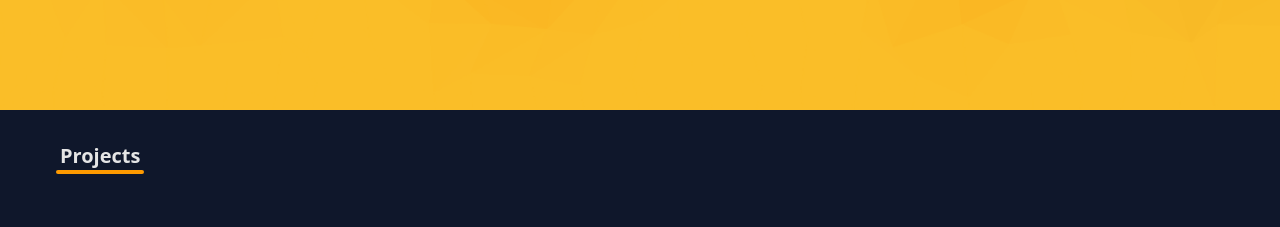
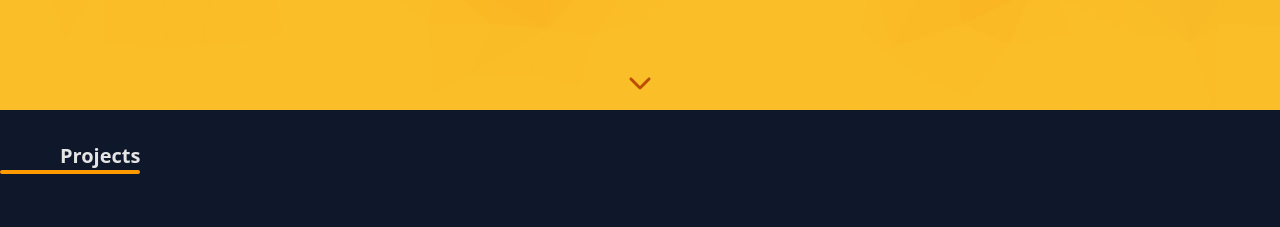
Before and after one commit to Grantomstone/homesite, a SvelteKit app in the folder homesite/: page / in a window 1280 px wide. Shown: the part 690-917 px from the top of the page. Built offline with nearby package versions, Linux system fonts and the light colour scheme.

Commit message:
added chevron to tell people to go down the page

```diff
--- a/homesite/src/routes/+page.svelte
+++ b/homesite/src/routes/+page.svelte
@@ -9,14 +9,19 @@
 	<title>Home</title>
 	<meta name="viewport" content="width=device-width, initial-scale=1.0"/>
 </svelte:head>
-<div class="h-screen w-full bg-cover bg-center content-center" style="background-image: url({image})">
-	<h1 class="xl:text-7xl text-3xl font-bold text-center text-amber-700">Grantomstone</h1>
+<div class="h-screen w-full relative bg-cover bg-center content-center" style="background-image: url({image})">
+	<h1 class="xl:text-7xl md:text-6xl sm:text-5xl text-3xl font-bold text-center text-amber-700">Grantomstone</h1>
 	<br />
-	<h2 class="xl:text-2xl text-xl text-center font-semibold text-amber-600">A guy who does not know what this name means</h2>
+	<h2 class="xl:text-2xl md:text-3xl sm:text-2xl text-xl text-center font-semibold text-amber-600">A guy who does not know what this name means</h2>
+	<div class="">
+		<svg xmlns="http://www.w3.org/2000/svg" viewBox="0 0 512 512" class="w-4 md:w-6 fill-amber-700 absolute left-1/2 bottom-4 transform -translate-x-1/2 "><!--!Font Awesome Free 6.7.2 by @fontawesome - https://fontawesome.com License - https://fontawesome.com/license/free Copyright 2025 Fonticons, Inc.--><path d="M233.4 406.6c12.5 12.5 32.8 12.5 45.3 0l192-192c12.5-12.5 12.5-32.8 0-45.3s-32.8-12.5-45.3 0L256 338.7 86.6 169.4c-12.5-12.5-32.8-12.5-45.3 0s-12.5 32.8 0 45.3l192 192z"/></svg>
+	</div>
 </div>
 <div class="w-full bg-slate-900 ">
-	<h2 class="text-xl text-neutral-200 font-semibold pt-8 pl-15 m-0">Projects</h2>
-	<div class="w-1/2 xl:w-22 h-1 mb-0 ml-14 bg-amber-500 rounded" />
+	<div class="inline-block">
+		<h2 class="text-xl text-neutral-200 font-semibold pt-8 pl-15 m-0">Projects</h2>
+		<div class="w-full h-1 mb-2 bg-amber-500 rounded"></div>
+	</div>
 	<div class="columns-xs xl:columns-3 gap-8 p-12">
 		{#each projects as data}
 			<SmallText header={data.header} description={data.description} points={data.points} />
```
